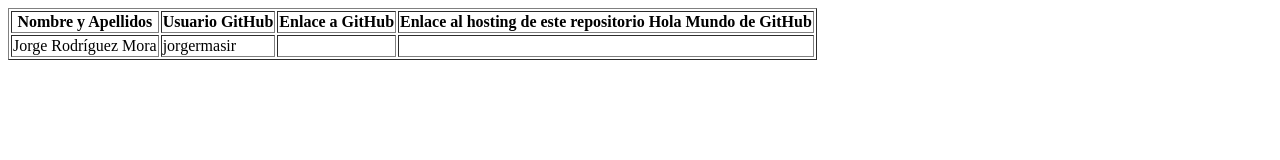
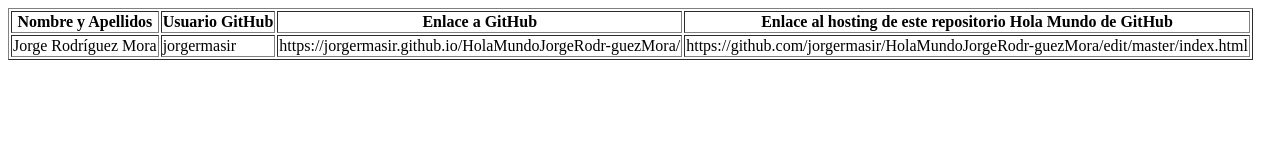
Before and after one commit to anuar-FP/HolaMundoJorgeRodr-guezMora, a plain HTML site: page index.html in a window 1280 px wide. Drawn offline with Linux system fonts and the light colour scheme.

Commit message:
Update index.html

```diff
--- a/index.html
+++ b/index.html
@@ -14,8 +14,8 @@
         <tr>
             <td>Jorge Rodríguez Mora</td>
             <td>jorgermasir</td>
-            <td></td>
-            <td></td>
+            <td>https://jorgermasir.github.io/HolaMundoJorgeRodr-guezMora/</td>
+            <td>https://github.com/jorgermasir/HolaMundoJorgeRodr-guezMora/edit/master/index.html</td>
         </tr>
     </table>
 
```
